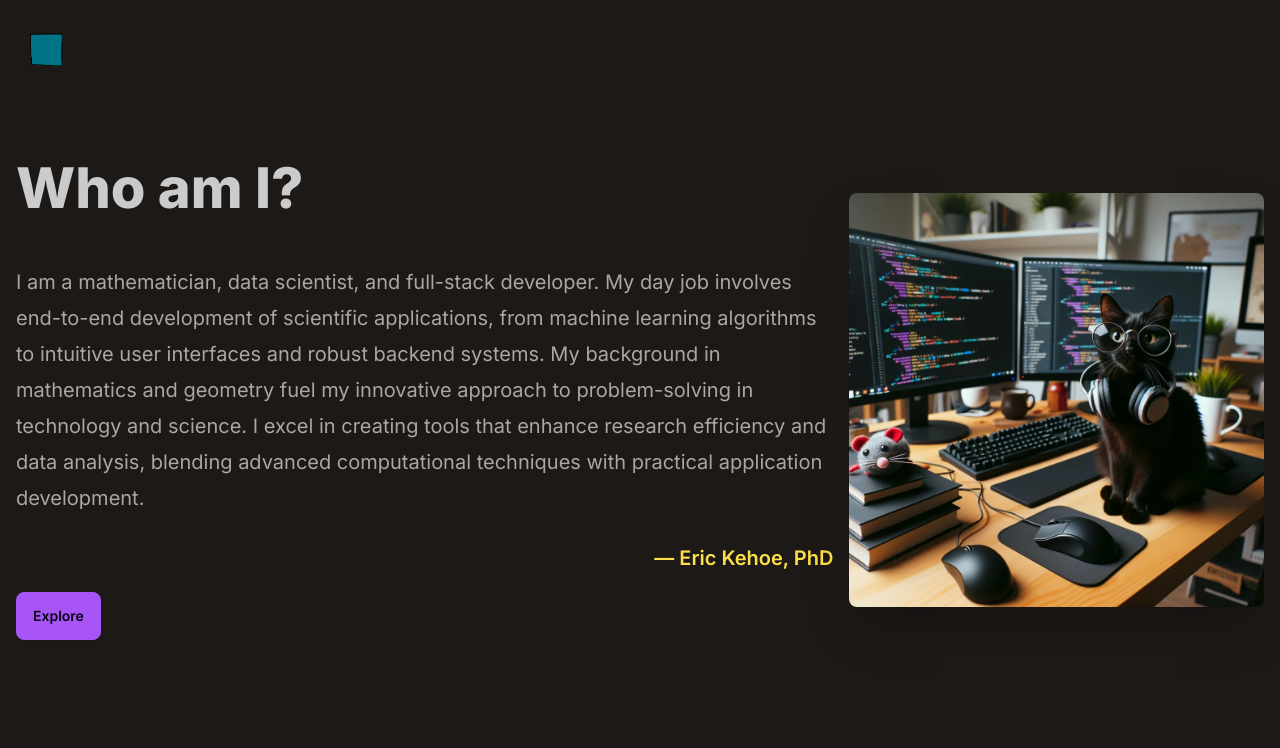
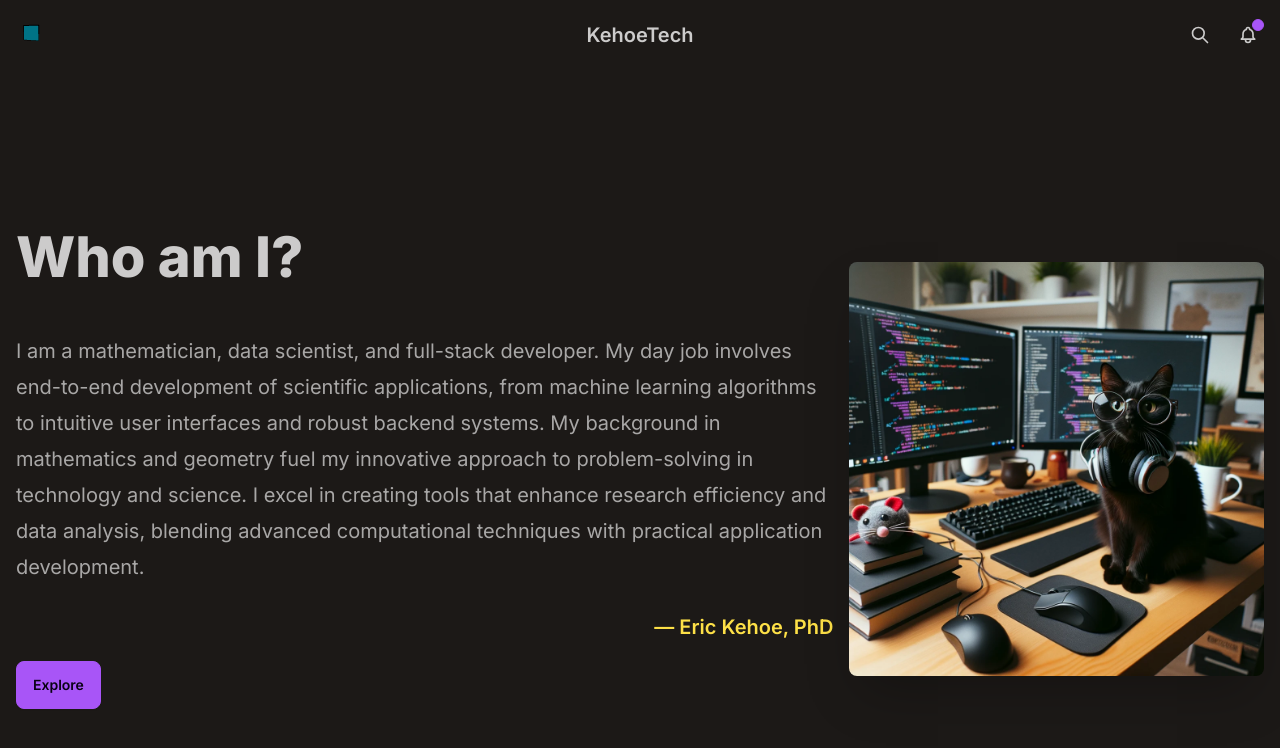
Before and after one commit to ekehoe32/portfolio, a Next.js app: page / in a window 1280 px wide. Shown: the top 748 px of the page. Built offline with nearby package versions, Linux system fonts and the light colour scheme.

Commit message:
added navbar

```diff
--- a/app/layout.tsx
+++ b/app/layout.tsx
@@ -3,6 +3,7 @@
 import "./globals.css";
 import { Analytics } from "@vercel/analytics/react";
 import { Viewport } from "next";
+import Navbar from "./ui/navbar";
 
 export const viewport: Viewport = {
   width: "device-width",
@@ -33,7 +34,10 @@
 }) {
   return (
     <html lang="en">
-      <body className={`${inter.className} antialiased`}>{children}</body>
+      <body className={`${inter.className} antialiased`}>
+        <Navbar />
+        {children}
+      </body>
       <Analytics />
     </html>
   );
--- a/app/page.tsx
+++ b/app/page.tsx
@@ -37,9 +37,6 @@
           <button className="btn btn-primary">Explore</button>
         </div>
       </div>
-      <div className="absolute left-0 top-0 w-24 h-24">
-        <CubeScene />
-      </div>
     </main>
   );
 }
--- /dev/null
+++ b/app/ui/navbar.tsx
@@ -0,0 +1,69 @@
+import CubeScene from "@/app/ui/cube-scene";
+
+export default function Navbar() {
+  return (
+    <div className="navbar bg-base-100">
+      <div className="navbar-start">
+        <div className="dropdown">
+          <label tabIndex={0} className="btn btn-ghost btn-circle">
+            <CubeScene />
+          </label>
+          <ul
+            tabIndex={0}
+            className="menu menu-sm dropdown-content mt-3 z-[1] p-2 shadow bg-base-100 rounded-box w-52"
+          >
+            <li>
+              <a>Homepage</a>
+            </li>
+            <li>
+              <a>Portfolio</a>
+            </li>
+            <li>
+              <a>About</a>
+            </li>
+          </ul>
+        </div>
+      </div>
+      <div className="navbar-center">
+        <a className="btn btn-ghost text-xl">KehoeTech</a>
+      </div>
+      <div className="navbar-end">
+        <button className="btn btn-ghost btn-circle">
+          <svg
+            xmlns="http://www.w3.org/2000/svg"
+            className="h-5 w-5"
+            fill="none"
+            viewBox="0 0 24 24"
+            stroke="currentColor"
+          >
+            <path
+              strokeLinecap="round"
+              strokeLinejoin="round"
+              strokeWidth="2"
+              d="M21 21l-6-6m2-5a7 7 0 11-14 0 7 7 0 0114 0z"
+            />
+          </svg>
+        </button>
+        <button className="btn btn-ghost btn-circle">
+          <div className="indicator">
+            <svg
+              xmlns="http://www.w3.org/2000/svg"
+              className="h-5 w-5"
+              fill="none"
+              viewBox="0 0 24 24"
+              stroke="currentColor"
+            >
+              <path
+                strokeLinecap="round"
+                strokeLinejoin="round"
+                strokeWidth="2"
+                d="M15 17h5l-1.405-1.405A2.032 2.032 0 0118 14.158V11a6.002 6.002 0 00-4-5.659V5a2 2 0 10-4 0v.341C7.67 6.165 6 8.388 6 11v3.159c0 .538-.214 1.055-.595 1.436L4 17h5m6 0v1a3 3 0 11-6 0v-1m6 0H9"
+              />
+            </svg>
+            <span className="badge badge-xs badge-primary indicator-item"></span>
+          </div>
+        </button>
+      </div>
+    </div>
+  );
+}
```
